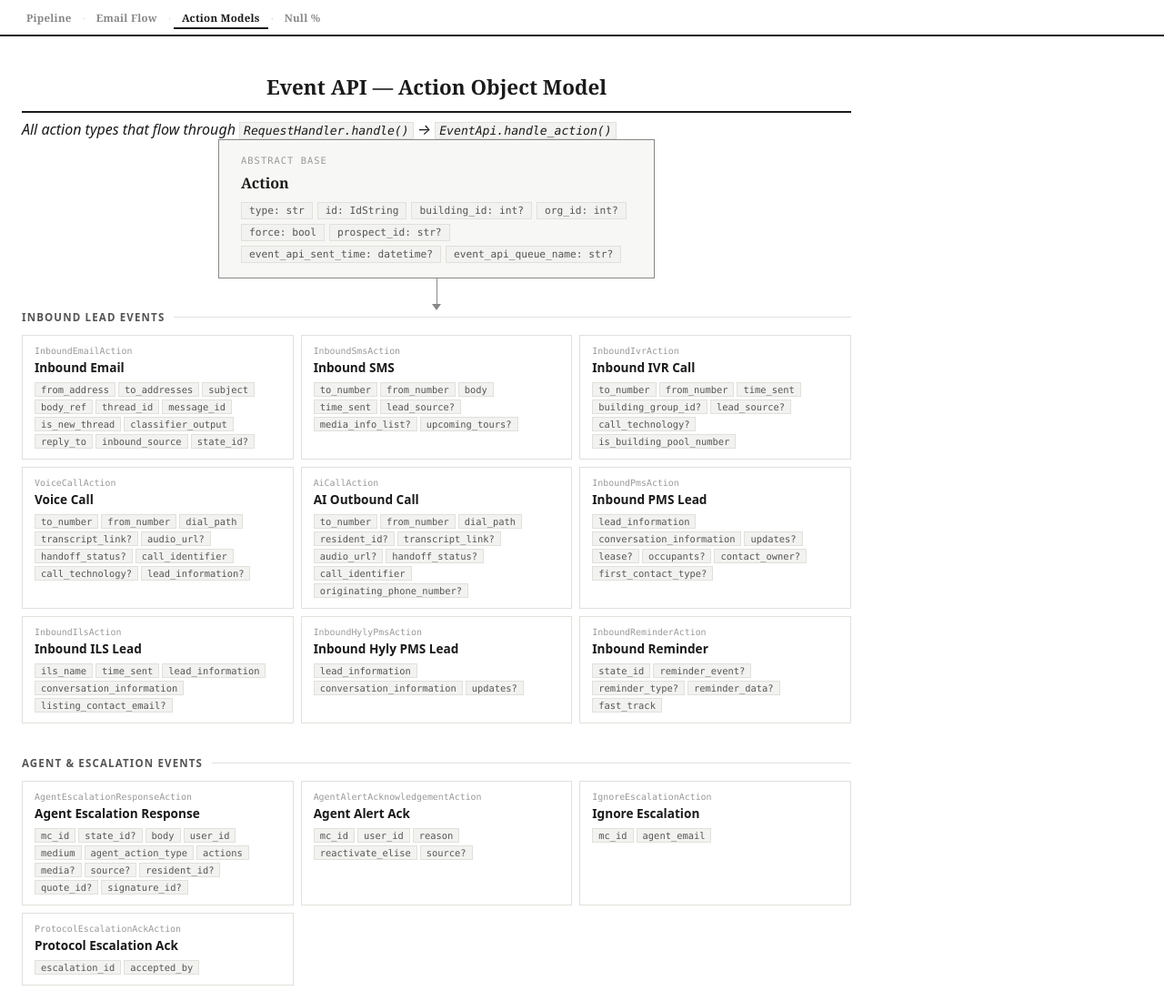
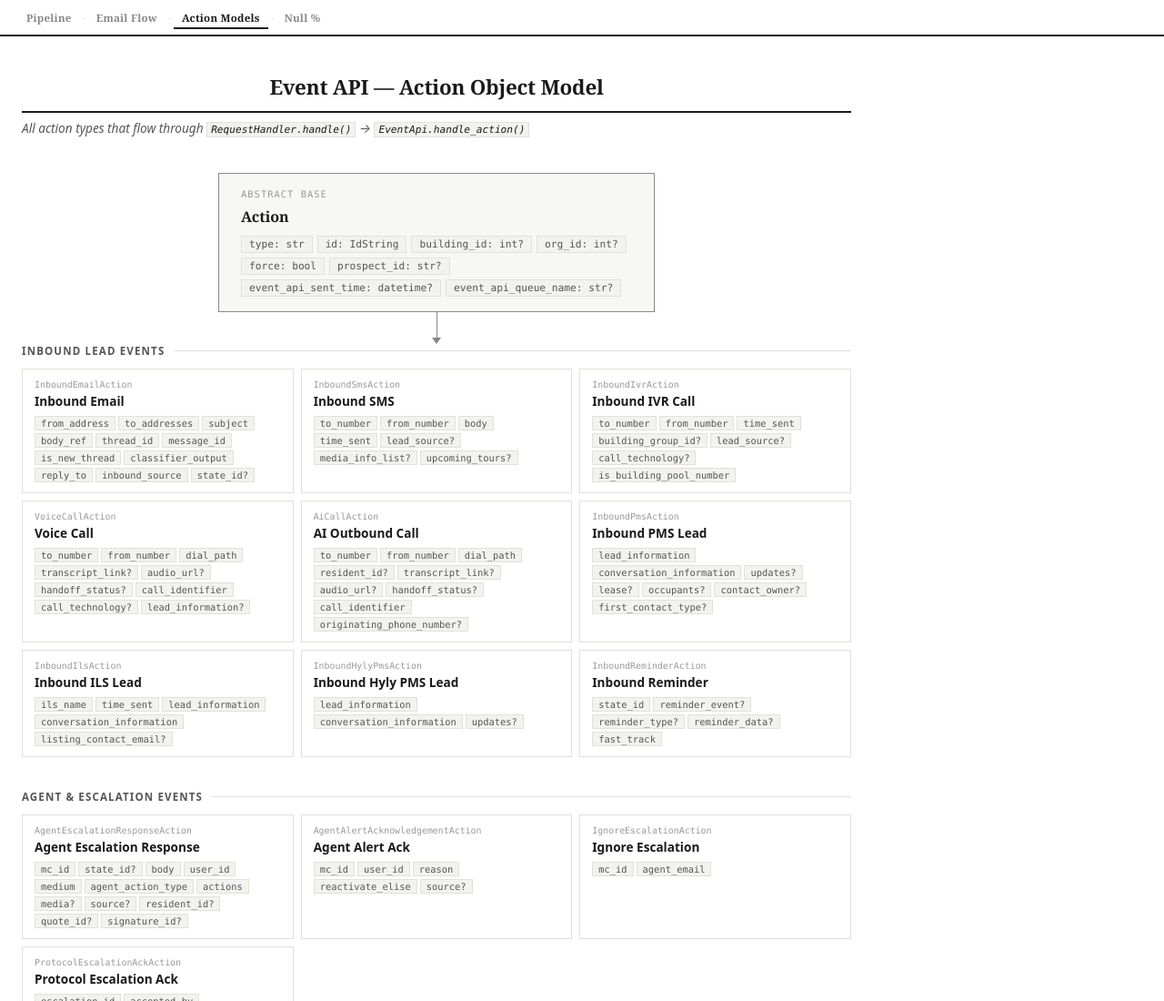
Before and after one commit to jasonbian-droid/PersonalNotes, a plain HTML site: page event-api-actions.html in a window 1280 px wide. Shown: the top 1100 px of the page at 91% size. Drawn offline with Linux system fonts and the light colour scheme.

Commit message:
Tighten h1 tracking, increase subtitle margin and size on action models page
Co-Authored-By: Claude Sonnet 4.6 <noreply@anthropic.com>

```diff
--- a/event-api-actions.html
+++ b/event-api-actions.html
@@ -9,8 +9,8 @@
   <style>
     body { font-family: var(--font-body); max-width: 960px; }
 
-    h1 { font-family: var(--font-heading); }
-    .subtitle { font-style: italic; }
+    h1 { font-family: var(--font-heading); letter-spacing: -0.01em; }
+    .subtitle { font-style: italic; color: var(--text-mid); font-size: 0.85rem; margin-bottom: 2.5rem; }
 
     .base-wrap { display: flex; flex-direction: column; align-items: center; margin-bottom: 0; }
     .base-card { background: var(--bg-subtle); border: 1px solid var(--border-dark); padding: 16px 24px; max-width: 480px; width: 100%; }
```
